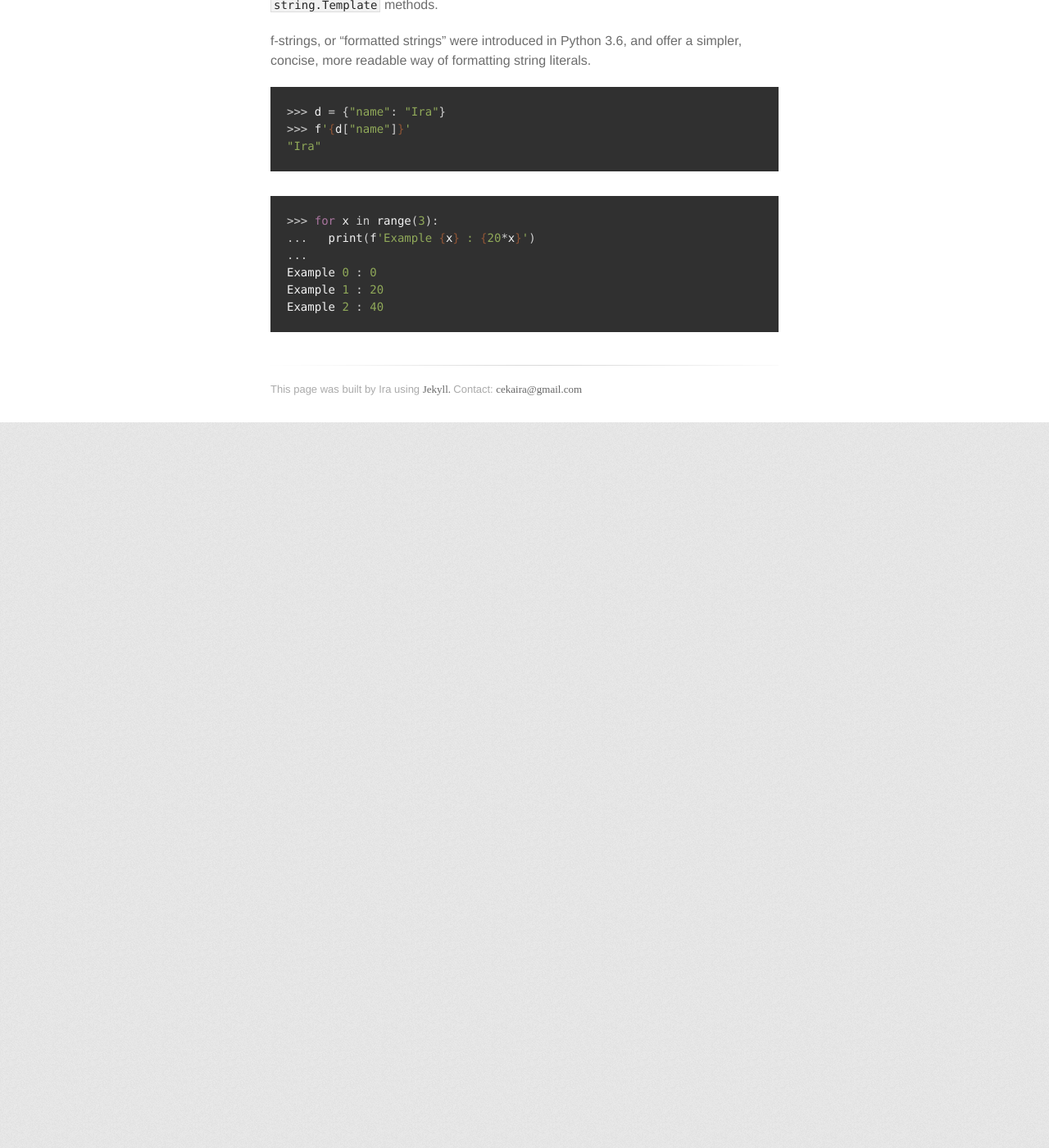
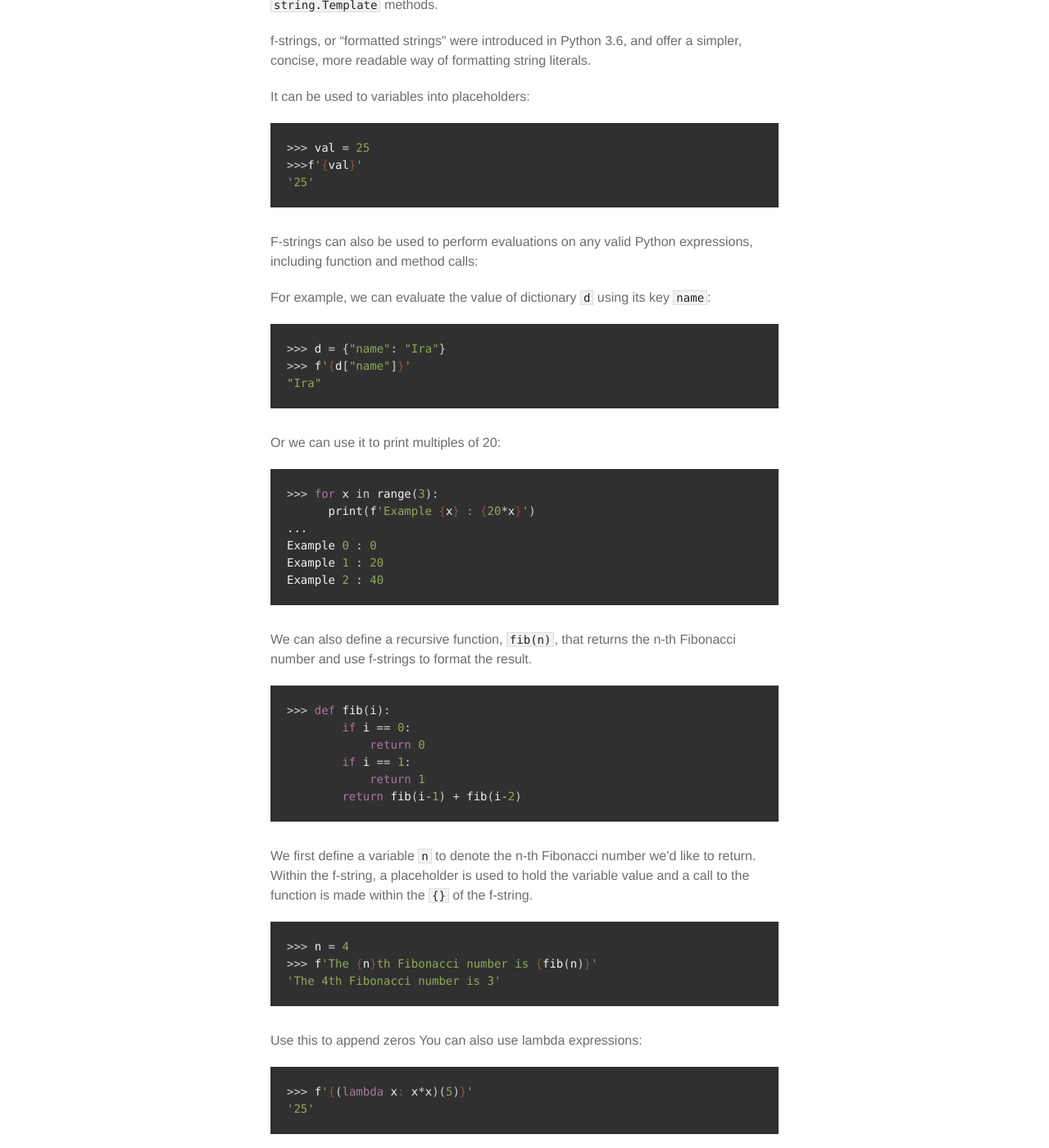
Before and after one commit to irixce/irixce.github.io, a Jekyll site: the page built from _posts/2020-05-13-f-strings-python.markdown, in a window 1280 px wide and 1400 px high, scrolled down 310 px. Shown: the whole window at 82% size. Built offline with Jekyll 4.4.1, drawn with Linux system fonts in a browser that asks for light colours; some web fonts are replaced; before the commit the page ends 900 px from its top, so only the background shows below that.

Commit message:
new f-strings post, name/email edits

```diff
--- a/_posts/2020-05-13-f-strings-python.markdown
+++ b/_posts/2020-05-13-f-strings-python.markdown
@@ -2,7 +2,7 @@
 layout: post
 title:  "f-strings in Python"
 date:   2020-05-13
-categories: python numpy
+categories: python strings
 ---
 
 If you program in Python, you are probably aware of the  `%s`, `str.format()`,  or the `string.Template` methods.
@@ -10,6 +10,17 @@ If you program in Python, you are probably aware of the  `%s`, `str.format()`,
 f-strings, or "formatted strings" were introduced in Python 3.6, and offer a simpler, concise, more readable
 way of formatting string literals.
 
+It can be used to variables into placeholders:
+
+{% highlight python %}
+>>> val = 25
+>>>f'{val}'
+'25'
+{% endhighlight %}
+
+F-strings can also be used to perform evaluations on any valid Python expressions, including function and method calls:
+
+For example, we can evaluate the value of dictionary `d` using its key `name`:
 {% highlight python %}
 >>> d = {"name": "Ira"}
 >>> f'{d["name"]}'
@@ -17,13 +28,41 @@ way of formatting string literals.
 {% endhighlight %}
 >
 
-
+Or we can use it to print multiples of 20:
 
 {% highlight python %}
 >>> for x in range(3):
-...   print(f'Example {x} : {20*x}')
+      print(f'Example {x} : {20*x}')
 ...
 Example 0 : 0
 Example 1 : 20
 Example 2 : 40
 {% endhighlight %}
+
+We can also define a recursive function, `fib(n)`, that returns the n-th Fibonacci number and use f-strings
+to format the result.
+{%highlight python%}
+>>> def fib(i):
+        if i == 0:
+            return 0
+        if i == 1:
+            return 1
+        return fib(i-1) + fib(i-2)
+{% endhighlight %}
+
+We first define a variable `n` to denote the n-th Fibonacci number we'd like to return.
+Within the f-string, a placeholder is used to hold the variable value and a call to the function is made within the `{}` of the f-string.
+{% highlight python %}
+>>> n = 4
+>>> f'The {n}th Fibonacci number is {fib(n)}'
+'The 4th Fibonacci number is 3'
+{% endhighlight %}
+
+
+Use this to append zeros
+You can also use lambda expressions:
+
+{% highlight python %}
+>>> f'{(lambda x: x*x)(5)}'
+'25'
+{% endhighlight %}
```
Also changed, not shown: 1 other file.
